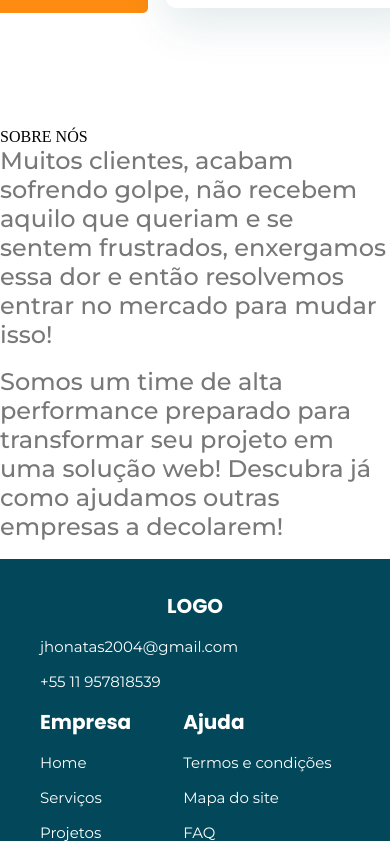
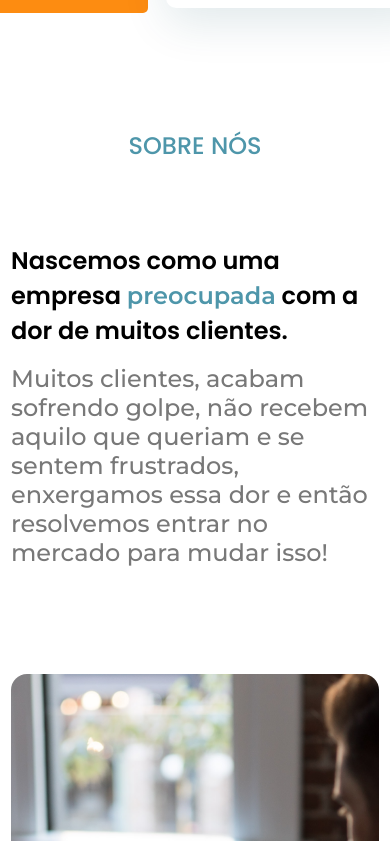
Before and after one commit to GoFreelasfy/portfolio, a React (Vite) app: page / in a window 390 px wide. Shown: the part 3963-4804 px from the top of the page. Built offline with nearby package versions, Linux system fonts and the light colour scheme.

Commit message:
💄✅⚡️ Desenolvido  sobre, melhorando responsivo

```diff
--- a/src/pages/home/Home.jsx
+++ b/src/pages/home/Home.jsx
@@ -2,6 +2,8 @@ import React from "react";
 import CardServicos from "../../components/cardServicos/CardServicos";
 import Footer from "../../components/footer/Footer";
 import Header from "../../components/header/Header";
+import imagem1 from "../../assets/img/imagem-1.png"
+import imagem2 from "../../assets/img/imagem-2.png"
 import styled from "styled-components";
 import CardDiferenciais from "../../components/cardDiferenciais/CardDiferenciais";
 import CardSobre from "../../components/cardSobre/CardSobre";
@@ -83,6 +85,7 @@ export default function Home() {
   ];
 
   const DivHome = styled.div`
+
     .main {
       background-image: url("./img/hero.png");
       padding: 2rem;
@@ -195,6 +198,133 @@ export default function Home() {
       flex-direction: column;
       gap: 2rem;
     }
+    .sobre {
+      padding-bottom: 10rem;
+
+      .caixa{
+        display: flex;
+        gap: 6.688rem;
+      }
+      .conteudo-texto{
+        width: 35.75rem;
+        margin-top: 3rem;
+      }
+      h1{
+            font-family: "Poppins", sans-serif;
+            font-size: 2.25rem;
+            font-weight: 600;
+            color: black;
+            text-align: center;
+        }
+      p {
+            font-family: "Montserrat", sans-serif;
+            font-weight: 500;
+            font-size: 1.5rem;
+            color: #787878;
+            text-align: center;
+            margin-top: 1rem;
+        }
+      img{
+          border-radius: 1rem;
+          max-width: 33.125rem;
+          max-height: 46.688rem;
+        }
+
+      .titulo{
+        font-family: "Poppins", sans-serif;
+        font-weight: 500;
+        color: var(--blue-light);
+
+        display: flex;
+        text-align: center;
+        align-items: center;
+        justify-content: center;
+        margin-bottom: 7.5rem;
+        font-size: 1.5rem;
+      }
+
+
+      #ideia{
+        color: var(--orange);
+        font-family: "Montserrat", sans-serif;
+        font-weight: 600;
+        font-size: 2.25rem;
+        }
+      #preocupada{
+        color: var(--blue-light);
+        font-family: "Montserrat", sans-serif;
+        font-weight: 600;
+        font-size: 2.25rem;
+        }
+
+      @media (max-width: 1920px) {
+
+          .imagem2{
+            margin-top: -10rem;
+          }
+
+
+      }
+
+      @media (max-width: 1336px) {
+
+          .titulo{
+            margin-bottom: 2rem;
+          }
+
+          .caixa {
+            align-items: center;
+            flex-direction: column;
+          }
+          .caixa.final {
+            flex-direction: column-reverse;
+          }
+          .imagem2{
+            margin-top: 0rem;
+          }
+          .conteudo-texto{
+            width: 85%;
+          }
+      }
+    @media (max-width: 600px) {
+
+      .conteudo-texto{
+        max-width: 28rem;
+      }
+
+      h1{
+        text-align: left;
+
+      }
+      p{
+        text-align: left;
+      }
+
+
+    }
+  @media (max-width: 544px) {
+
+    h1 {
+      font-size: 1.5rem;
+    }
+    #ideia{
+      font-size: 1.5rem;
+    }
+    #preocupada{
+      font-size: 1.5rem;
+    }
+    .conteudo-texto{
+        width: 23rem;
+      }
+    img{
+      width: 23rem;
+    }
+  }
+
+
+
+
+    }
 
     /*-=-=-=-=-=-=RESPONSIVE=-=-=-=-=-=-*/
     @media (max-width: 1200px) {
@@ -269,18 +399,28 @@ export default function Home() {
         </div>
       </section>
       <section className="sobre">
-        <div className="sobre-content">
-        <span>SOBRE NÓS</span>
-        <div className="sobre-cards">
-          {cardSobre.map((item, index)=> (
-            <CardSobre
-            key={index}
-            title={item.titulo}
-            conteudo={item.conteudo}
-            image={item.imagem}
-            />
-          ))}
-        </div>
+        <div className="container">
+        <span className="titulo">SOBRE NÓS</span>
+          <div className="caixa">
+            <div className="conteudo-texto">
+              <h1>Nascemos como uma empresa <span id="preocupada">preocupada</span> com a dor de muitos clientes.</h1>
+              <p>Muitos clientes, acabam sofrendo golpe, não recebem aquilo que queriam e se sentem frustrados, enxergamos essa dor e então resolvemos entrar no mercado para mudar isso!</p>
+            </div>
+            <div className="imagem">
+              <img src={imagem1} alt="imagem sobre nós" />
+            </div>
+          </div>
+          <div className="caixa final">
+            <div className="imagem imagem2">
+
+              <img  src={imagem2} alt="imagem sobre nós" />
+            </div>
+            <div className="conteudo-texto">
+              <h1>Transformando <span id="ideia">ideias</span> em soluções no mercado!</h1>
+              <p>Somos um time de alta performance preparado para transformar seu projeto em uma solução web! Descubra já como ajudamos outras empresas a decolarem!</p>
+            </div>
+          </div>
+
         </div>
       </section>
       <Footer />
```
